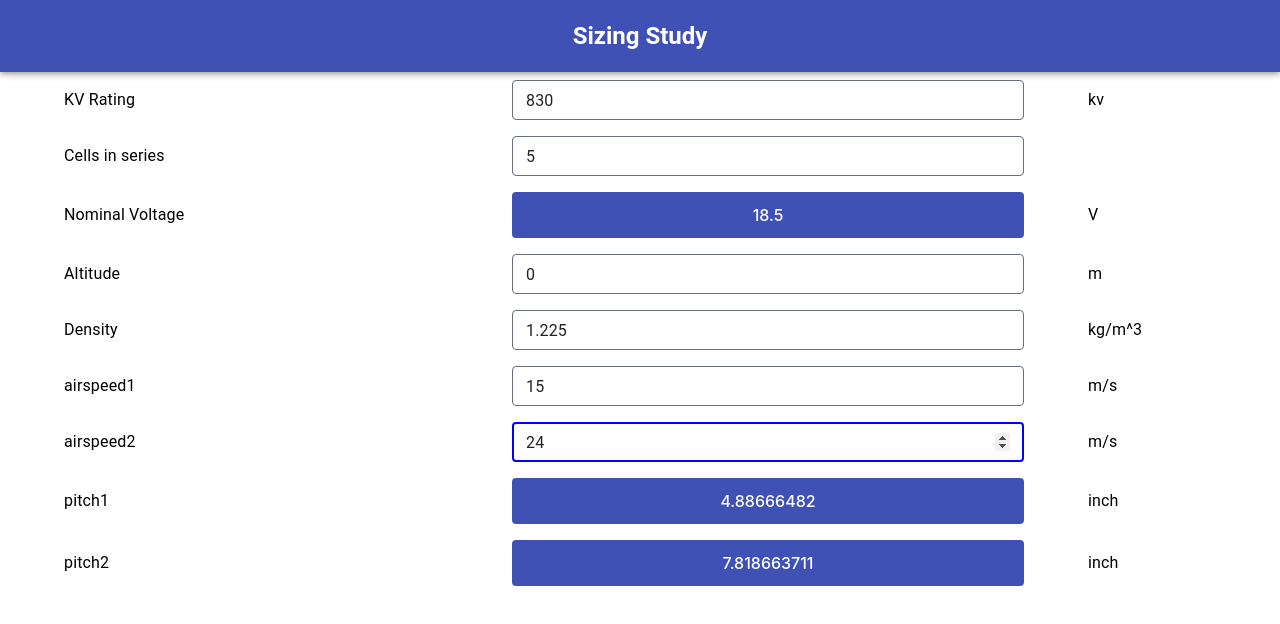
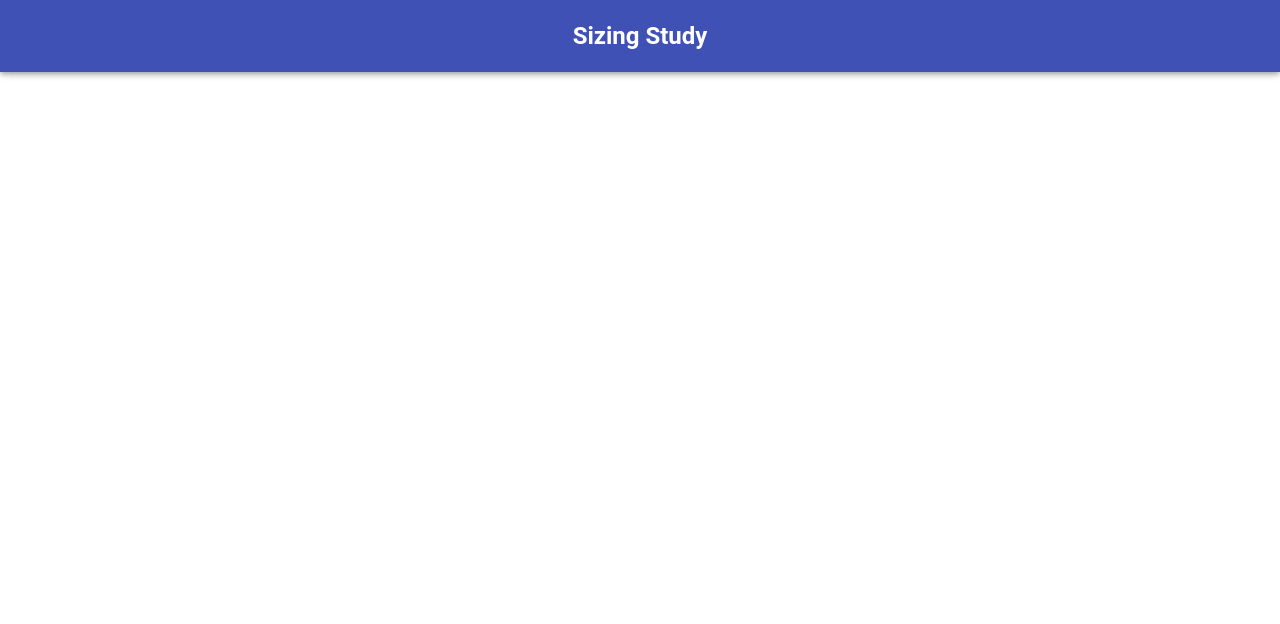
Before and after one commit to prokuranepal/DroneCalculator, a React (Create React App) app: page /sizing in a window 1280 px wide. Shown: the top 624 px of the page. Built offline with nearby package versions, Linux system fonts and the light colour scheme.

Commit message:
turns sizingArray into a nexted array

```diff
--- a/src/components/SizingInputContainer.js
+++ b/src/components/SizingInputContainer.js
@@ -16,19 +16,26 @@ console.log(e)
 
 let sizingArray=[]
 for(let key in sizing){
-    sizingArray.push({data:sizing[key]})
+    let innerArray=[]
+    for (let key2 in sizing[key])
+    {
+        innerArray.push({[key2]:sizing[key][key2]})
+    }
+    sizingArray.push({[key]:innerArray})
 }
-console.log(sizingArray,"ssizingA")
-let data=sizingArray.map(each=>{
-    const {data}=each
-    return (
-    Object.keys(data).map(key=>{
-        console.log(data[key],"ssizingO")
-        return(<InputUnit key={data[key].name} id={data[key].name} data={data[key]} onChange={(e) => sizingChangeHandler(e, data[key])} />
-        )
-    })
-    )
-})
+
+console.log("sizingArray", sizingArray)
+// let data=sizingArray.map(each=>{
+//     const {data}=each
+//     return (
+//     Object.keys(data).map(key=>{
+//         console.log(data[key],"ssizingO")
+//         return(<InputUnit key={data[key].name} id={data[key].name} data={data[key]} onChange={(e) => sizingChangeHandler(e, data[key])} />
+//         )
+//     })
+//     )
+// })
+const data=null
 console.log(data,"datta")
 
     return(
```
